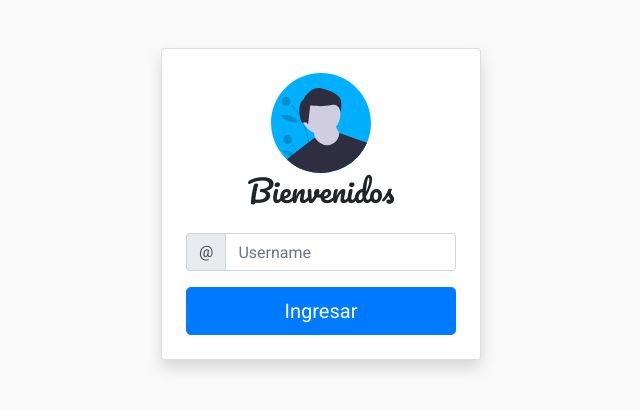
After one commit to Nicromano/Sistema-de-almacen-de-Links, a Django app: template polls/templates/polls/form_init.html in a window 1280 px wide. The commit adds this page. Shown: the top 410 px of the page, without its empty margins (319-959 px from the left). Run offline with Django 3.2, Linux system fonts and the light colour scheme; the template is opened without the code that fills it, so the values that code supplies are empty; some libraries are stand-ins or nearby versions.

Commit message:
Sesiones

```diff
--- /dev/null
+++ b/polls/static/styles/style.css
@@ -0,0 +1,20 @@
+body {
+    margin: 0;
+    padding: 0;
+    background-color: #fafafa;
+    font-family: "Roboto", sans-serif;
+}
+
+/*body::after{
+    background-image: url("../img/link.svg");
+    background-repeat: no-repeat;
+    background-attachment: fixed;
+    background-position: right bottom;
+    background-size: 350px;
+    opacity: 0.4;
+
+}*/
+.card-title {
+    font-family: "Pacifico", cursive;
+    font-size: 30px;
+}
--- /dev/null
+++ b/polls/templates/polls/form_init.html
@@ -0,0 +1,32 @@
+{% extends 'polls/index.html' %}
+
+{% block content %}
+    {% load static %}
+    <link rel="stylesheet" type="text/css" href="{% static 'styles/style.css' %}">
+    <div class="container ">
+        <div class="row align-items-center">
+            <div class="col">
+                <div class="card m-5 p-1 shadow  mx-auto " style="width: 20rem;">
+                    <div class="card-body">
+                        <div class="text-center mb-4">
+                            {% load static %}
+                            <img src="{% static "img/avatar.svg" %}" alt="Avatar" width="100">
+                            <h5 class="card-title">Bienvenidos</h5>
+                        </div>
+                        <form action="{% url 'polls:addUser' %}" method="post">
+                            {% csrf_token %}
+                            <div class="input-group mb-3">
+                                <div class="input-group-prepend">
+                                    <span class="input-group-text" id="basic-addon1">@</span>
+                                </div>
+                                <input type="text" class="form-control" placeholder="Username" name="username"
+                                    id="username" aria-label="Username" aria-describedby="basic-addon1">
+                            </div>
+                            <button type="submit" class="btn btn-primary btn-lg btn-block">Ingresar</button>
+                        </form>
+                    </div>
+                </div>
+            </div>
+        </div>
+    </div>
+{% endblock %}
--- a/polls/templates/polls/index.html
+++ b/polls/templates/polls/index.html
@@ -1,28 +1,21 @@
-
 <!DOCTYPE html>
 <html lang="en">
+
 <head>
     <meta charset="UTF-8">
     <meta name="viewport" content="width=device-width, initial-scale=1.0">
     <title>Links App</title>
-
     {% load bootstrap4 %}
     {% bootstrap_css %}
+    <link href="https://fonts.googleapis.com/css2?family=Roboto&display=swap" rel="stylesheet">
+    <link href="https://fonts.googleapis.com/css2?family=Pacifico&display=swap" rel="stylesheet">
 </head>
 <body>
 
-    {% load static %}
+    {% block content %}
+    {% endblock %}
 
-    <link rel="stylesheet" type="text/css" href="{% static 'polls/style.css' %}">
+    {% bootstrap_javascript jquery='full' %}
+</body>
 
-    {% if error_message %}<p><strong>{{ error_message }}</strong></p>{% endif %}
-
-    <h1 class="text-primary">Holaaa </h1>
-    <form action="{% url 'polls:createLink' %}" method="post">
-    {% csrf_token %}
-    <input type="text" name="username" id="username">
-    <input type="submit" value="Vote">
-</form>
-{% bootstrap_javascript jquery='full' %}
-</body>
 </html>
--- a/polls/urls.py
+++ b/polls/urls.py
@@ -14,5 +14,6 @@ urlpatterns = [
     path('', views.index, name='index'),
     path('createLink/', views.createLink, name="createLink"),
     path('editLink/<int:link_id>', views.editLink),
-    path('dashboard/', views.viewLinks),
+    path('dashboard/<int:user_id>', views.dashboard, name="dashboard"),
+    path('addUser/', views.addUser, name="addUser"),
 ]
```
Also changed, not shown: polls/views.py (+24 -5 lines), db.sqlite3, polls/static/img/avatar.svg (added), polls/static/img/link.svg (added), polls/static/polls/style.css (added).
